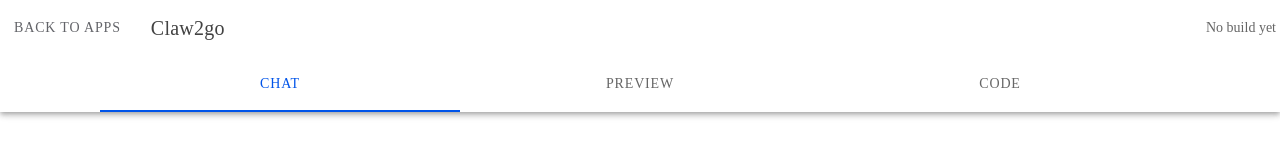
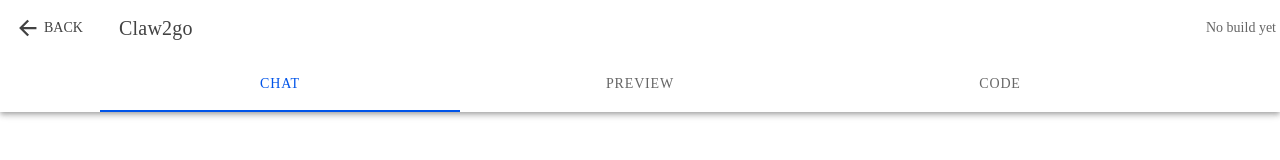
Before and after one commit to marcusschiesser/buildonphone, a Next.js app in the folder apps/pwa/: page /create in a window 1280 px wide. Shown: the top 160 px of the page. Built offline with nearby package versions, Linux system fonts and the light colour scheme.

Commit message:
feat: use ionic back button in studio header

```diff
--- a/apps/pwa/src/components/studio.tsx
+++ b/apps/pwa/src/components/studio.tsx
@@ -2,8 +2,8 @@
 
 import { useEffect, useMemo, useRef, useState } from 'react';
 import { useIsClient } from '@/lib/ui/useIsClient';
-import { useRouter } from 'next/navigation';
 import {
+  IonBackButton,
   IonButton,
   IonButtons,
   IonContent,
@@ -43,7 +43,6 @@ export function Studio({
   initialMessages?: ChatMessage[];
   initialVersion?: number;
 }) {
-  const router = useRouter();
   const [messages, setMessages] = useState<ChatMessage[]>(initialMessages ?? []);
   const [version, setVersion] = useState<number>(initialVersion ?? 0);
   const [input, setInput] = useState('');
@@ -175,9 +174,7 @@ export function Studio({
         <IonToolbar>
           <IonTitle>Claw2go</IonTitle>
           <IonButtons slot="start">
-            <IonButton fill="clear" color="medium" onClick={() => router.back()}>
-              Back to Apps
-            </IonButton>
+            <IonBackButton defaultHref="/" text="Back" />
           </IonButtons>
           <IonButtons slot="end">
             <IonNote>{versionLabel}</IonNote>
```
